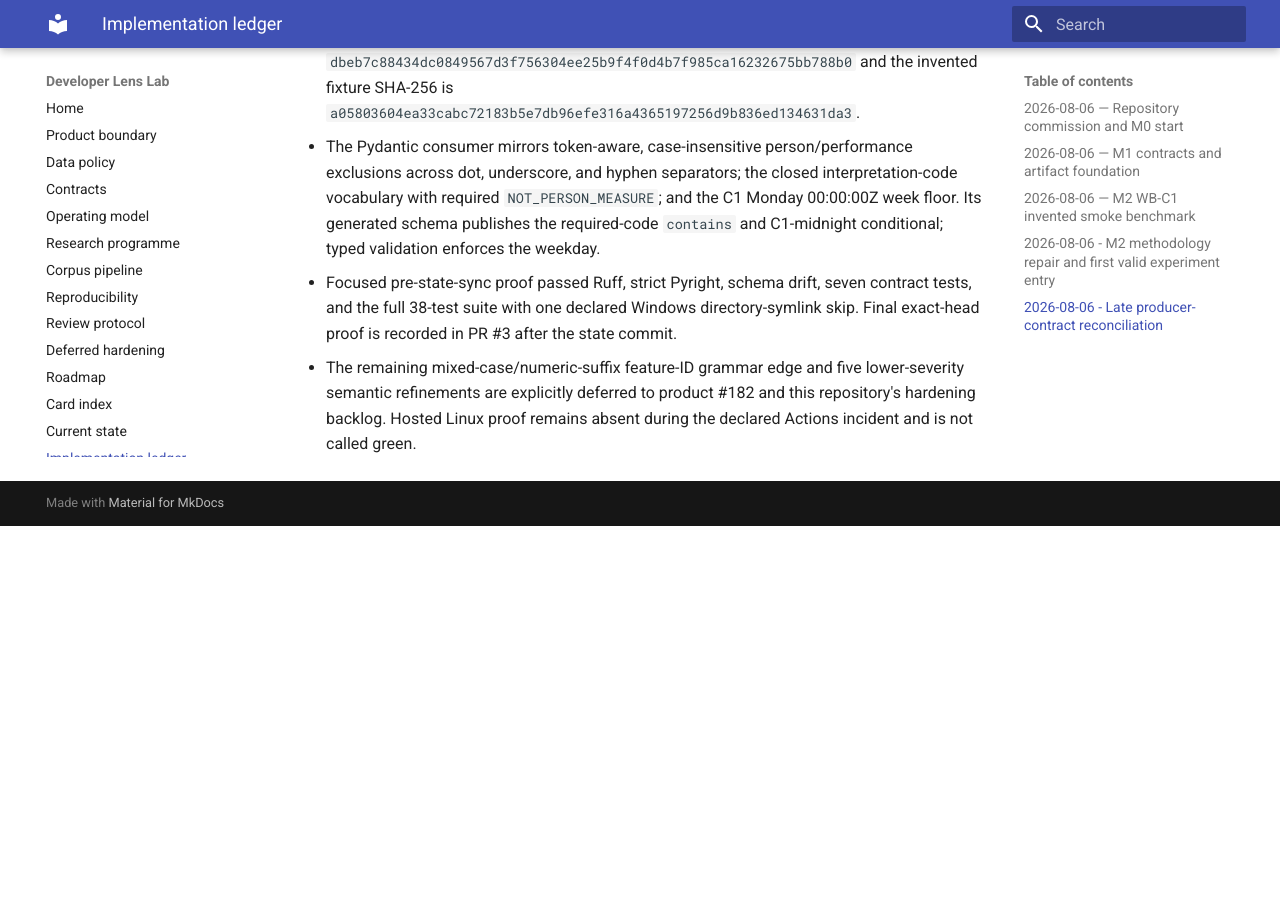
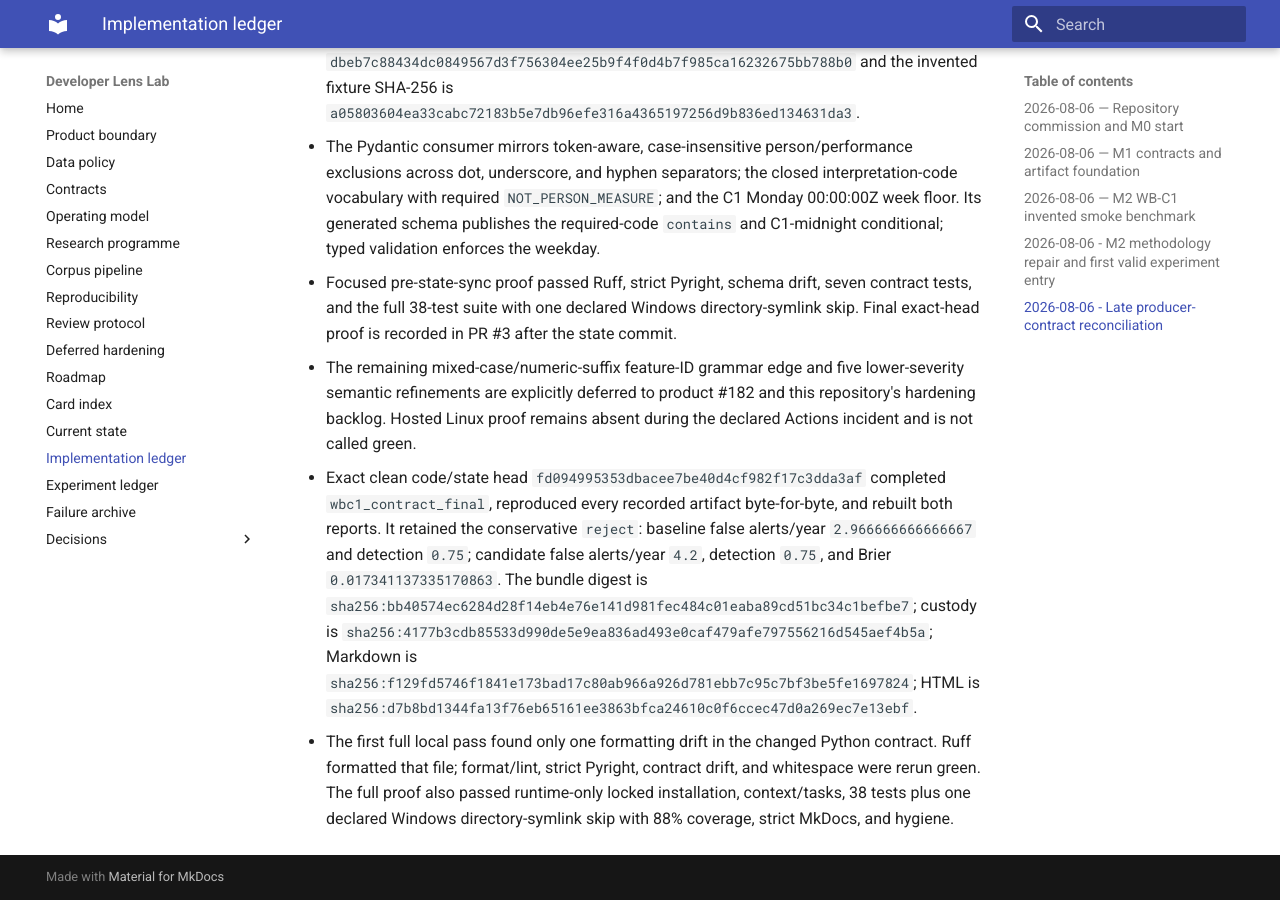
Before and after one commit to Chris0Jeky/developer-lens-lab, an MkDocs documentation site: the page built from docs/IMPLEMENTATION_LEDGER.md, in a window 1280 px wide and 900 px high, scrolled down 3559 px. Built offline with MkDocs 1.6.1 and Material for MkDocs 9.7.7, drawn with Linux system fonts in a browser that asks for light colours; before the commit the page ends 4085 px from its top, so only the background shows below that.

Commit message:
Record final contract reconciliation proof

```diff
--- a/docs/IMPLEMENTATION_LEDGER.md
+++ b/docs/IMPLEMENTATION_LEDGER.md
@@ -125,3 +125,16 @@ Append milestone evidence. Live GitHub facts are snapshots and must be refreshed
 - The remaining mixed-case/numeric-suffix feature-ID grammar edge and five lower-severity semantic
   refinements are explicitly deferred to product #182 and this repository's hardening backlog.
   Hosted Linux proof remains absent during the declared Actions incident and is not called green.
+- Exact clean code/state head `fd094995353dbacee7be40d4cf982f17c3dda3af` completed
+  `wbc1_contract_final`, reproduced every recorded artifact byte-for-byte, and rebuilt both reports.
+  It retained the conservative `reject`: baseline false alerts/year `2.966666666666667` and
+  detection `0.75`; candidate false alerts/year `4.2`, detection `0.75`, and Brier
+  `0.017341137335170863`. The bundle digest is
+  `sha256:bb40574ec6284d28f14eb4e76e141d981fec484c01eaba89cd51bc34c1befbe7`; custody is
+  `sha256:4177b3cdb85533d990de5e9ea836ad493e0caf479afe797556216d545aef4b5a`; Markdown is
+  `sha256:f129fd5746f1841e173bad17c80ab966a926d781ebb7c95c7bf3be5fe1697824`; HTML is
+  `sha256:d7b8bd1344fa13f76eb65161ee3863bfca24610c0f6ccec47d0a269ec7e13ebf`.
+- The first full local pass found only one formatting drift in the changed Python contract. Ruff
+  formatted that file; format/lint, strict Pyright, contract drift, and whitespace were rerun green.
+  The full proof also passed runtime-only locked installation, context/tasks, 38 tests plus one
+  declared Windows directory-symlink skip with 88% coverage, strict MkDocs, and hygiene.
```
